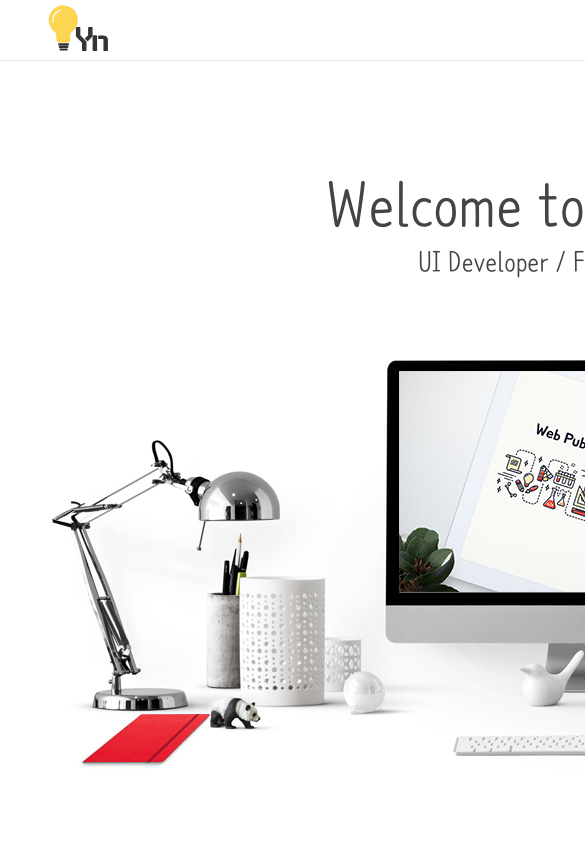
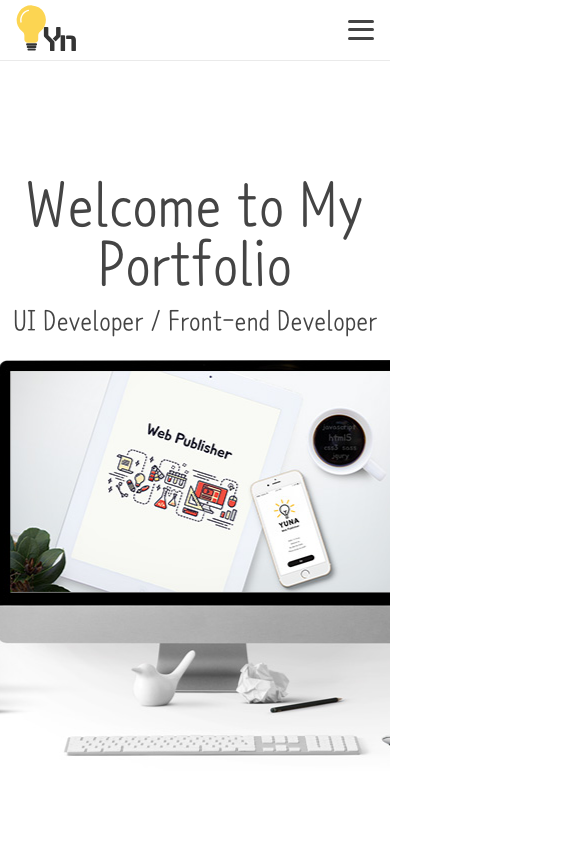
Before and after one commit to yn8206/portfolio, a Vue app: page / in a window 390 px wide. Shown: the top 844 px of the page, 585 px wide, since content can reach past the window. Built offline with nearby package versions, Linux system fonts and the light colour scheme.

Commit message:
헤더 반응형 작업

```diff
--- a/public/index.html
+++ b/public/index.html
@@ -4,7 +4,8 @@
     <meta charset="utf-8">
     <meta http-equiv="X-UA-Compatible" content="IE=edge">
     <!-- <meta name="viewport" content="width=device-width,initial-scale=1.0"> -->
-    <meta name="viewport" content="width=1280, user-scalable=yes">
+    <!-- <meta name="viewport" content="width=1280, user-scalable=yes"> -->
+    <meta name="viewport" content="width=device-width, initial-scale=1.0, maximum-scale=1.0, minimum-scale=1.0, user-scalable=no">
     <link rel="icon" href="<%= BASE_URL %>favicon.ico">
     <title>Yn Portfolio</title>
   </head>
--- a/src/App.vue
+++ b/src/App.vue
@@ -33,6 +33,7 @@ export default {
       },
       item: null,
       popTop: 0,
+      device: '',
     };
   },
   methods: {
@@ -64,9 +65,19 @@ export default {
       document.getElementsByTagName('html')[0].style.overflow = '';
       this.item = null;
     },
+    checkDevice(){
+      //해상도가 큰 모바일도 있어서 대응하기 위해 세팅
+      const html = document.getElementsByTagName('html')[0];
+      html.classList.remove('pc', 'mobile');
+      const mobile = (/iphone|ipad|ipod|android/i.test(navigator.userAgent.toLowerCase()));
+      this.device = mobile?'mobile':'pc';
+      html.classList.add(this.device);
+    }
   },
   created() {
+    this.checkDevice();
     this.getPortfolio();
+    window.addEventListener('resize', this.checkDevice);
   },
   components: {
     Header,
--- a/src/components/Header.vue
+++ b/src/components/Header.vue
@@ -1,7 +1,8 @@
 <template>
   <header>
     <h1 class="logo"><a href="#main"><img src="../img/logo.svg" alt="Yn Logo"></a></h1>
-    <nav class="gnb">
+    <nav class="gnb" ref="gnb">
+      <button class="ico_close" @click="closeMenu"><span>메뉴 닫기</span></button>
       <ul>
         <li><a href="#main">HOME</a></li>
         <li><a href="#about">ABOUT</a></li>
@@ -9,12 +10,20 @@
         <li><a href="#contact">CONTACT</a></li>
       </ul>
     </nav>
-    <a href="#" class="ico_menu">메뉴 아이콘</a>
+    <button class="ico_menu" @click="openMenu"><span>메뉴 아이콘</span></button>
   </header>
 </template>
 
 <script>
 export default {
   name: 'Header',
+  methods:{
+    openMenu(){
+      this.$refs.gnb.classList.add("on");
+    },
+    closeMenu(){
+      this.$refs.gnb.classList.remove("on");
+    }
+  }
 };
 </script>
--- a/src/scss/_common.scss
+++ b/src/scss/_common.scss
@@ -53,9 +53,6 @@ section{
   background: #fafafa;
   padding: 0;
   overflow: hidden;
-  // h1{
-  //   color:$point;
-  // }
   .intro{
     padding: 130px 0;
     font-size: 1.42rem;
--- a/src/scss/_layout.scss
+++ b/src/scss/_layout.scss
@@ -2,13 +2,16 @@ html,body{
   overflow:auto;
   color:$black;
   min-width: $pc;
+  @include respond-to('tablet'){
+    min-width: auto;
+  }
 }
 header,footer{
   width:100%;
   position:relative;
 }
 header{
-  min-width: $pc;
+  // width: 100%;
   height: $header_pc;
   position:fixed;
   top:0;
@@ -23,6 +26,50 @@ header{
   }
   .ico_menu{
     display:none;
+    width: 26px;
+    height: 20px;
+    position: absolute;
+    top:50%;
+    margin-top: -10px;
+    right: 4%;
+    z-index: 10;
+    span{
+      @include set_content(100%, 3px, block, unset, $black);
+      @include blind;
+      border-radius: 4px;
+      top:50%;
+      margin-top: -1px;
+      &:before, &:after{
+        @include set_content(100%, 3px, block, absolute, $black);
+        border-radius: 4px;
+      }
+      &:before{
+        top:0;
+      }
+      &:after{
+        bottom:0;
+      }
+    }
+  }
+  .ico_close{
+    display: none;
+    width: 26px;
+    height: 26px;
+    position: absolute;
+    top:-37px;
+    right: 0%;
+    z-index: 11;
+    @include blind;
+    &:before, &:after{
+      @include set_content(100%, 3px, block, absolute, $black);
+      border-radius: 4px;
+    }
+    &:before{
+      transform: rotate( 45deg );
+    }
+    &:after{
+      transform: rotate( -45deg );
+    }
   }
   .gnb, ul, li, a{
     height: 100%;
@@ -73,6 +120,61 @@ header{
     }
   }
 }
+
+@mixin table_header {
+  .gnb{
+    display: none;
+    width: 200px;
+    height: auto;
+    position:fixed;
+    border: 1px solid #eaeaea;
+    background: $white;
+    border-radius: 10px;
+    top:50px;
+    right: 0;
+    z-index: 10;
+    &.on{
+      display: block;
+      &+.ico_menu{
+        display: none;
+      }
+      .ico_close{
+        display: block;
+      }
+    }
+    ul{
+      width: 100%;
+      height: auto;
+      li{
+        width: 100%;
+        height: 45px;
+        border-top:1px solid #eee;
+        @include clear;
+        &:first-child{
+          border-top:none;
+        }
+        a{
+          padding: 0px 30px;
+          line-height: 45px;
+          &:before, &:after{
+            display:none;
+          }
+        }
+      }
+    }
+  }
+  .ico_menu{
+    display: block;
+  }
+}
+header{
+  @include respond-to('tablet'){
+    @include table_header;
+  }
+}
+.mobile{
+  @include table_header;
+}
 .footer{
   min-width: $pc;
   width:100%;
--- a/src/scss/_mixin.scss
+++ b/src/scss/_mixin.scss
@@ -90,9 +90,9 @@
 }
 @mixin respond-to($media) {
 	@if $media == tablet {
-		@media (max-width:$pc_size) { @content; }
+		@media (max-width:$pc) { @content; }
 	}@else if $media == mobile {
-		@media (max-width:$tablet_size) { @content; }
+		@media (max-width:$tablet) { @content; }
 	}
 }
 @function calcRem($size) { /*Mobile용 믹스인*/
--- a/src/scss/_variable.scss
+++ b/src/scss/_variable.scss
@@ -18,3 +18,4 @@ $red:#F52222;
 $header_pc :60px;
 $pc_min:1080px;
 $pc:1200px;
+$tablet:640px;
```
Lines whose indentation alone changed are shown as unchanged.
